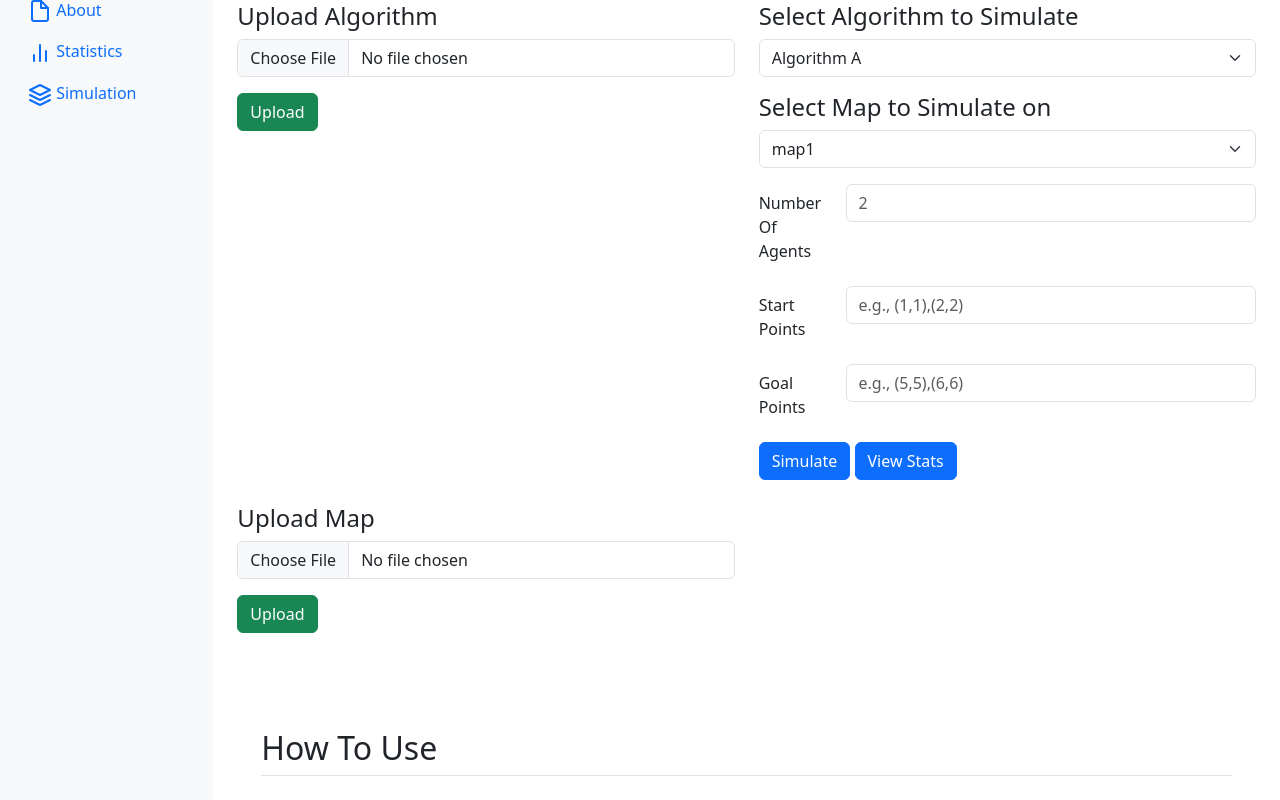
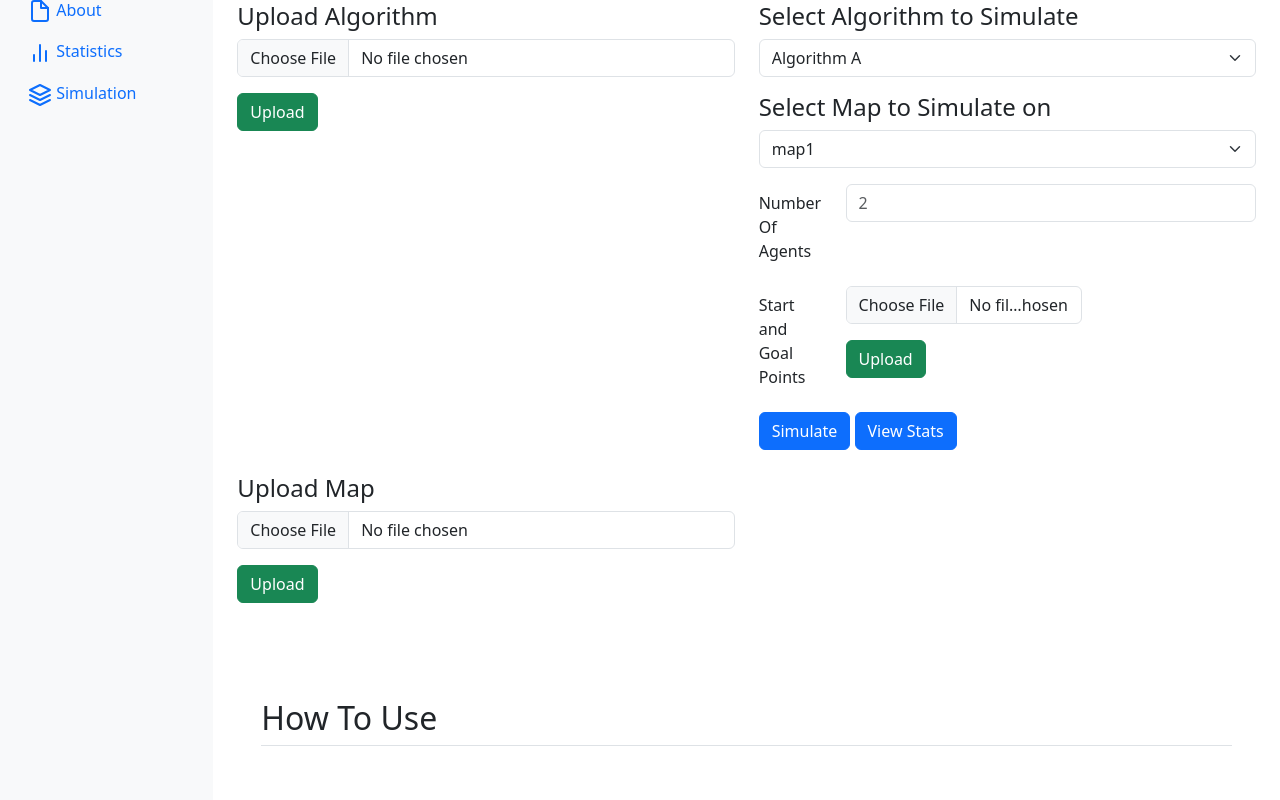
Before and after one commit to noranh121/MAPF_RoboSim, a Flask app: page / in a window 1280 px wide. Shown: the part 102-902 px from the top of the page. Run offline with Flask 3, Linux system fonts and the light colour scheme; some libraries are stand-ins or nearby versions.

Commit message:
upload points

```diff
--- a/ros2_ws/app/app.py
+++ b/ros2_ws/app/app.py
@@ -80,6 +80,10 @@ def upload_map():
         return redirect(url_for('dashboard'))
 
 
+# @app.route('/upload-points', methods=['POST'])
+# def upload_points():
+
+
 @app.route('/simulate', methods=['POST'])
 def simulate():
     selected_algo = request.form.get('algorithm', 'None')
--- a/ros2_ws/app/templates/index.html
+++ b/ros2_ws/app/templates/index.html
@@ -119,7 +119,7 @@
                 </div>
 
                 <!-- start points -->
-                  <div class="mb-3 row">
+                <!-- <div class="mb-3 row">
                     <label for="start" class="col-sm-2 col-form-label"
                       >Start Points</label
                     >
@@ -132,21 +132,35 @@
                         name="start"
                       />
                     </div>
-                  </div>
+                  </div> -->
 
-                  <!-- end points -->
+                <!-- start and goal points -->
                 <div class="mb-3 row">
                   <label for="end" class="col-sm-2 col-form-label"
-                      >Goal Points</label
+                      >Start and Goal Points</label
                     >
+                  <div class="col-md-6">
+                    <form
+                      method="post"
+                      action="/upload-points"
+                      enctype="multipart/form-data"
+                    >
+                      <div class="mb-3">
+                        <input type="file" class="form-control" name="file" />
+                      </div>
+                      <button type="submit" class="btn btn-success">
+                        Upload
+                      </button>
+                    </form>
+                  </div>
                   <div class="col-sm-10">
-                      <input
+                    <!-- <input
                         type="text"
                         class="form-control"
                         id="end"
                         placeholder="e.g., (5,5),(6,6)"
                         name="end"
-                      />
+                      /> -->
                   </div>
                 </div>
                 <button type="submit" class="btn btn-primary">Simulate</button>
```
Lines whose indentation alone changed are shown as unchanged.
